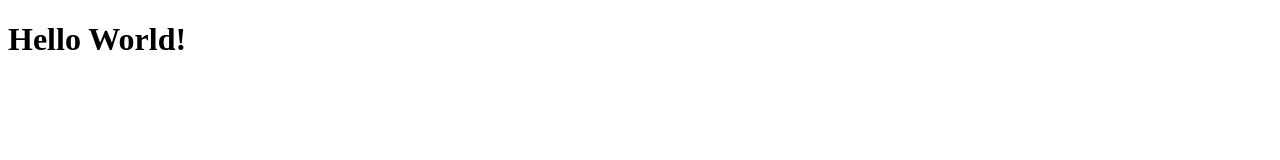
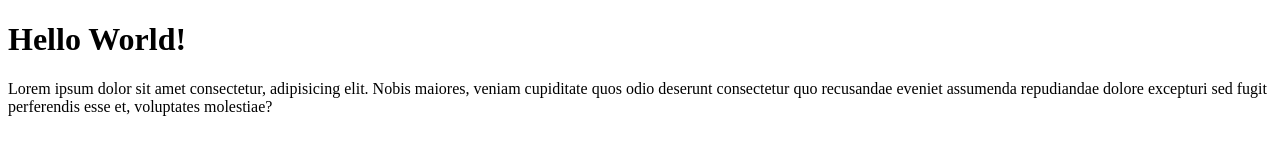
Before and after one commit to AyyasTakim/git-test, a plain HTML site: page index.html in a window 1280 px wide. Drawn offline with Linux system fonts and the light colour scheme.

Commit message:
mengubah file index.html

```diff
--- a/index.html
+++ b/index.html
@@ -7,5 +7,11 @@
   </head>
   <body>
     <h1>Hello World!</h1>
+    <p>
+      Lorem ipsum dolor sit amet consectetur, adipisicing elit. Nobis maiores,
+      veniam cupiditate quos odio deserunt consectetur quo recusandae eveniet
+      assumenda repudiandae dolore excepturi sed fugit perferendis esse et,
+      voluptates molestiae?
+    </p>
   </body>
 </html>
```
